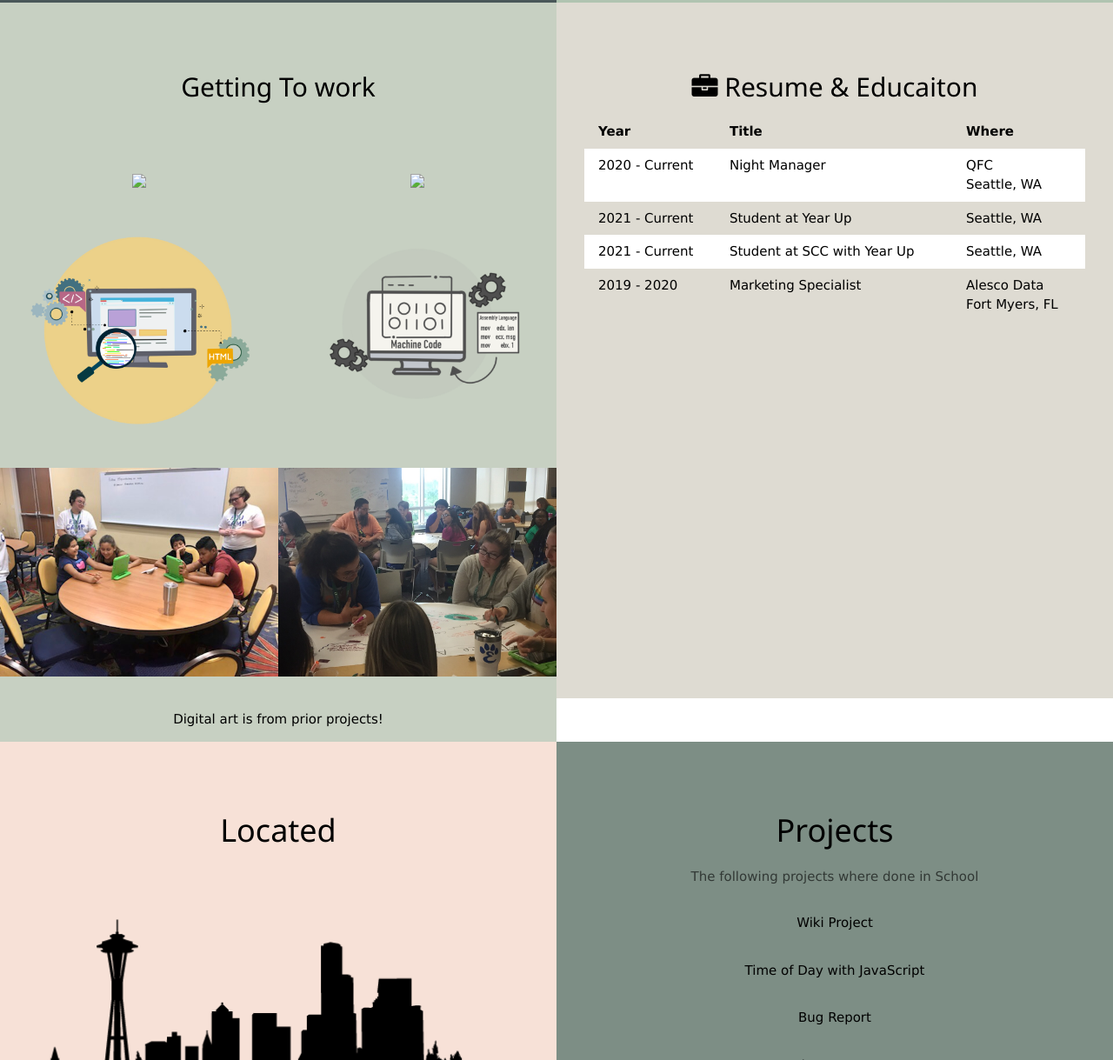
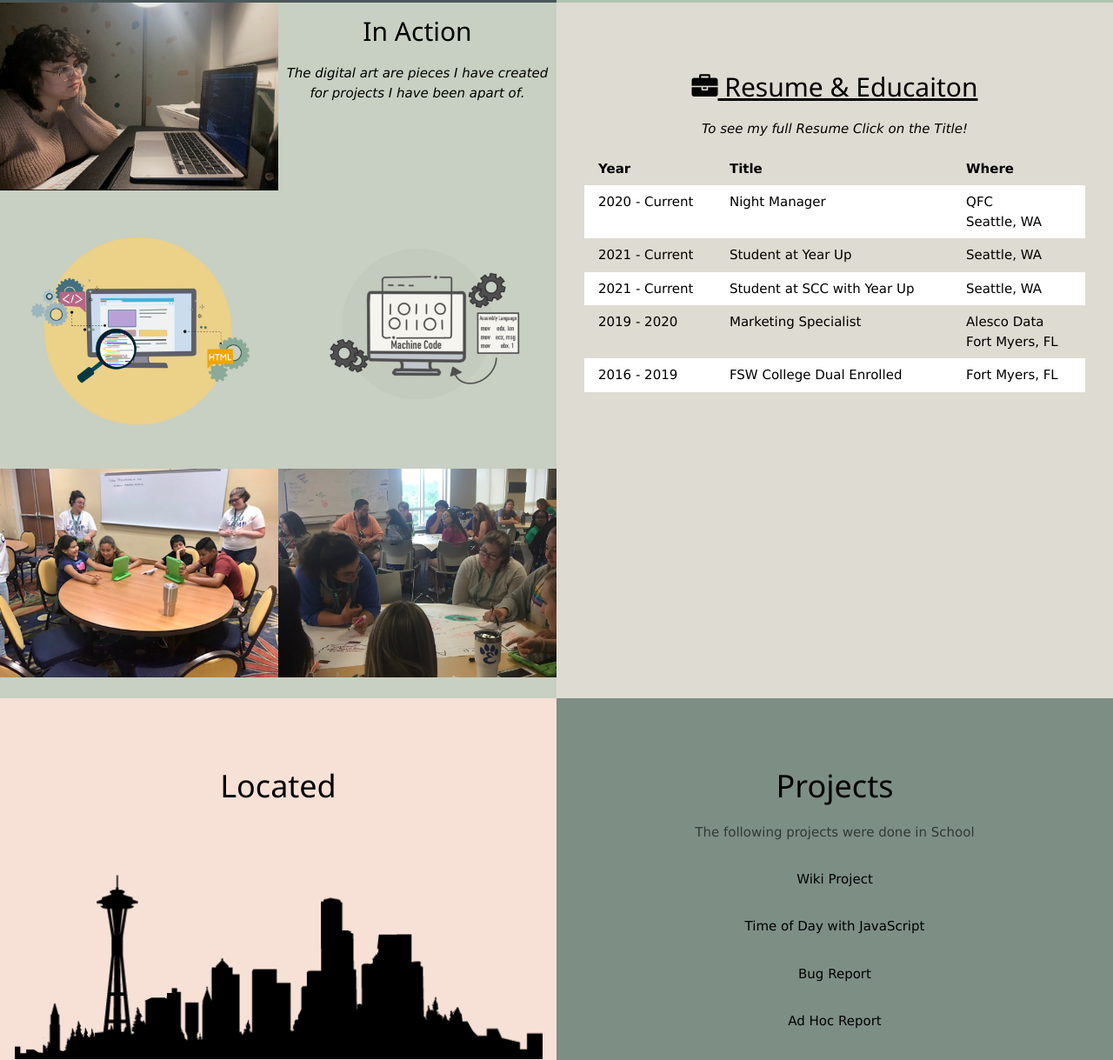
Before and after one commit to j-kimbrough/digital-portfolio1, a plain HTML site: page index.html in a window 1280 px wide. Shown: the part 697-1916 px from the top of the page at 87% size. Drawn offline with Linux system fonts and the light colour scheme.

Commit message:
adds images

```diff
--- a/index.html
+++ b/index.html
@@ -45,15 +45,17 @@
 <!-- Second Grid: Work & Resume -->
 <div class="w3-row">
   <div class="w3-half w3-center" style="min-height:800px; background-color: #C7D0C2;" id="work">
-    <div class="w3-padding-64">
-       <h2>Getting To work</h2>
-    </div>
+    <!--<div class="w3-padding-small">
+       <h3>Getting To work</h3>
+    </div> -->
     <div class="w3-row">
       <div class="w3-half">
-        <img src="/w3images/coffee.jpg" style="width:100%">
+        <img src="images/work1.jpg" style="width:100%">
       </div>
       <div class="w3-half">
-        <img src="/w3images/workbench.jpg" style="width:100%">
+       <!-- <img src="/w3images/workbench.jpg" style="width:100%">-->
+       <h2>In Action</h2>
+       <p><em>The digital art are pieces I have created for projects I have been apart of.</em></p>
       </div>
     </div>
     <div class="w3-row w3-hide-small">
@@ -72,12 +74,12 @@
       <div class="w3-half">
         <img src="/images/plan.JPG" style="width:100%">
       </div>
-    </div><br>
-    <p>Digital art is from prior projects!</p>
+    </div>
   </div>
   <div class="w3-half w3-container" style="min-height:800px; background-color:#DEDBD2;">
     <div class="w3-padding-64 w3-center">
-      <h2><i class="fa fa-briefcase"></i> Resume & Educaiton</h2>
+      <h2><a href="https://drive.google.com/file/d/1WrOXg1_Rkh83dMZaPaYFEaL-QZ24lMOh/view?usp=sharing" target="_blank" ><i class="fa fa-briefcase"></i> Resume & Educaiton</a></h2>
+      <p><em>To see my full Resume Click on the Title!</em></p>
       <div class="w3-container w3-responsive">
         <table class="w3-table">
           <tr>
@@ -105,7 +107,11 @@
             <td>Marketing Specialist</td>
             <td>Alesco Data<br>Fort Myers, FL</td>
           </tr>
-
+          <tr class="w3-white">
+            <td >2016 - 2019 </td>
+            <td>FSW College Dual Enrolled</td>
+            <td>Fort Myers, FL</td>
+          </tr>
         </table>
       </div>
     </div>
@@ -127,7 +133,7 @@
   <div class="w3-half w3-container" style="height:700px; background-color: #7D8E85;">
     <div class="w3-padding-64 w3-padding-large">
       <h1 style="text-align: center;">Projects</h1>
-      <p class="w3-opacity" style="text-align: center;"> The following projects where done in School</p>
+      <p class="w3-opacity" style="text-align: center;"> The following projects were done in School</p>
       <div>
         <a href="https://github.com/95evankang/Group-Project/wiki" target="_blank" class="w3-button w3-block w3-hover-blue-grey w3-padding-16">Wiki Project</a>
         <a href="https://j-kimbrough.github.io/time-of-day/" target="_blank" class="w3-button w3-block w3-hover-blue-grey w3-padding-16">Time of Day with JavaScript</a>
```
Also changed, not shown: images/work1.jpg (added).
